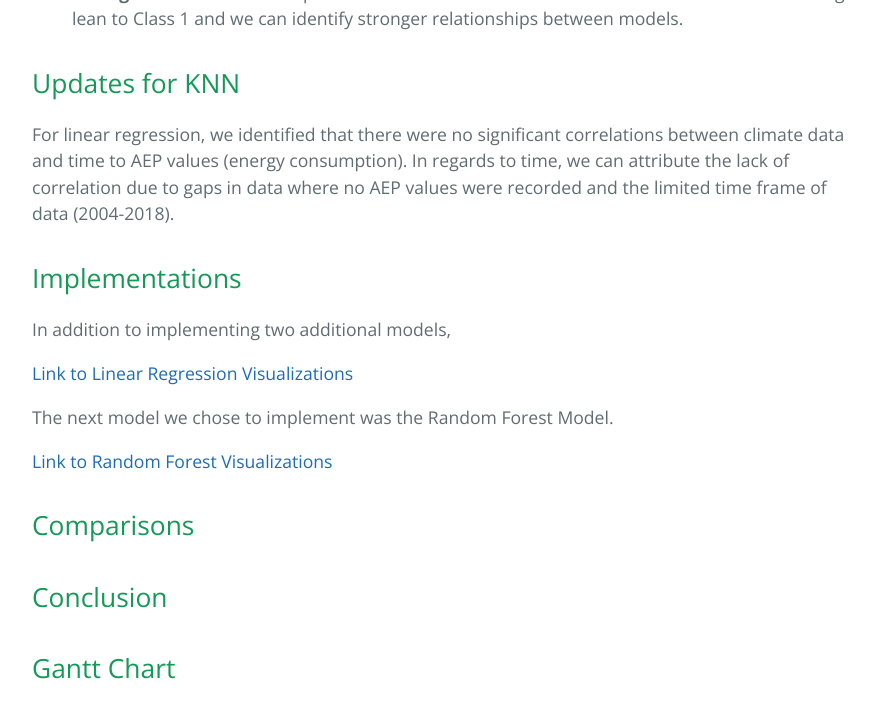
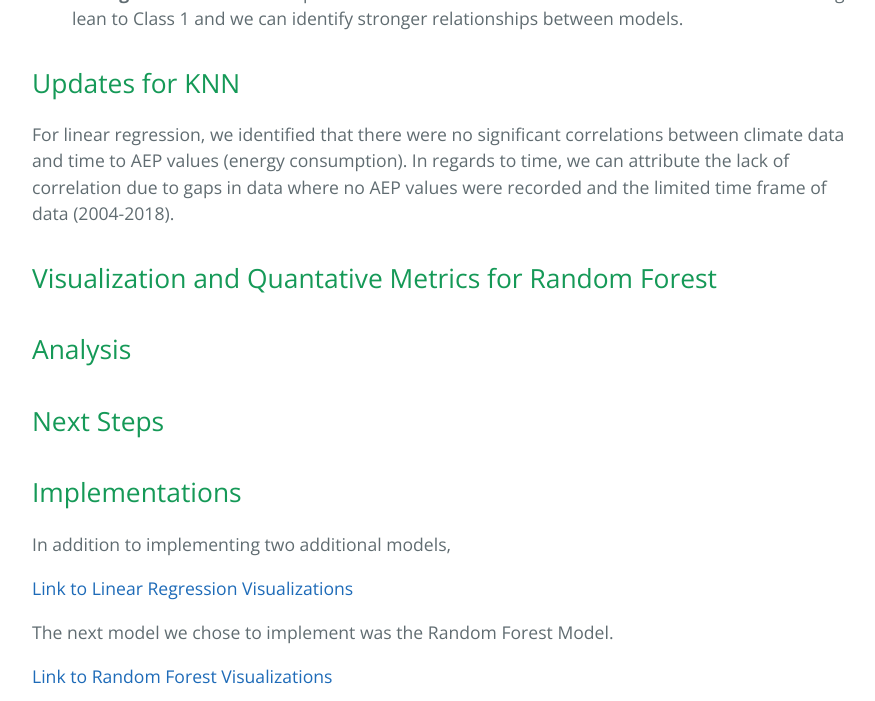
Before and after one commit to tanner-iley/4641-Eco, a Jekyll site: the page built from index.md, in a window 1280 px wide and 900 px high, scrolled down 6906 px, cut to the strip 0-701 px from the top of the window. Shown: the whole strip, without its empty margins (192-1067 px from the left). Built offline with Jekyll 4.4.1, drawn with Linux system fonts in a browser that asks for light colours; our own code applies the rules of GitHub Pages for plain Markdown files.

Commit message:
Update index.md

```diff
--- a/index.md
+++ b/index.md
@@ -138,6 +138,13 @@ For future iterations of our project, we came up with a list of potential improv
 For linear regression, we identified that there were no significant correlations between climate data and time to AEP values (energy consumption). In regards to time, we can attribute the lack of correlation due to gaps in data where no AEP values were recorded and the limited time frame of data (2004-2018).
 
 
+## Visualization and Quantative Metrics for Random Forest
+
+## Analysis
+
+## Next Steps
+
+
 ## Implementations
 
 In addition to implementing two additional models,
```
